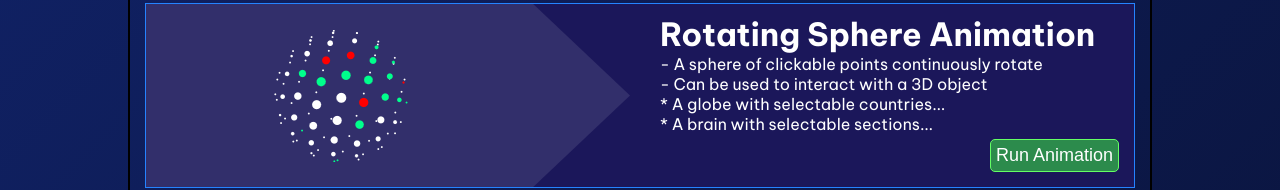
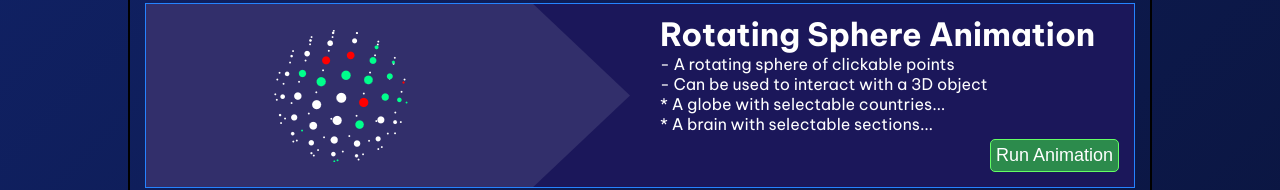
Before and after one commit to UO-BS/Website, an Angular app: page /animations in a window 1280 px wide. Shown: the part 682-872 px from the top of the page. Built offline with nearby package versions, Linux system fonts and the light colour scheme; no server answers.

Commit message:
Typo fix

```diff
--- a/src/app/animation-page/animation-page.ts
+++ b/src/app/animation-page/animation-page.ts
@@ -50,7 +50,7 @@ import { GlobeAnimation } from '../globe-animation/globe-animation';
 
         <div class="banner-text">
           <h1>Rotating Sphere Animation</h1>
-          <p>- A sphere of clickable points continuously rotate</p>
+          <p>- A rotating sphere of clickable points</p>
           <p>- Can be used to interact with a 3D object </p>
           <p>  * A globe with selectable countries...  </p>
           <p>  * A brain with selectable sections...  </p>
```
